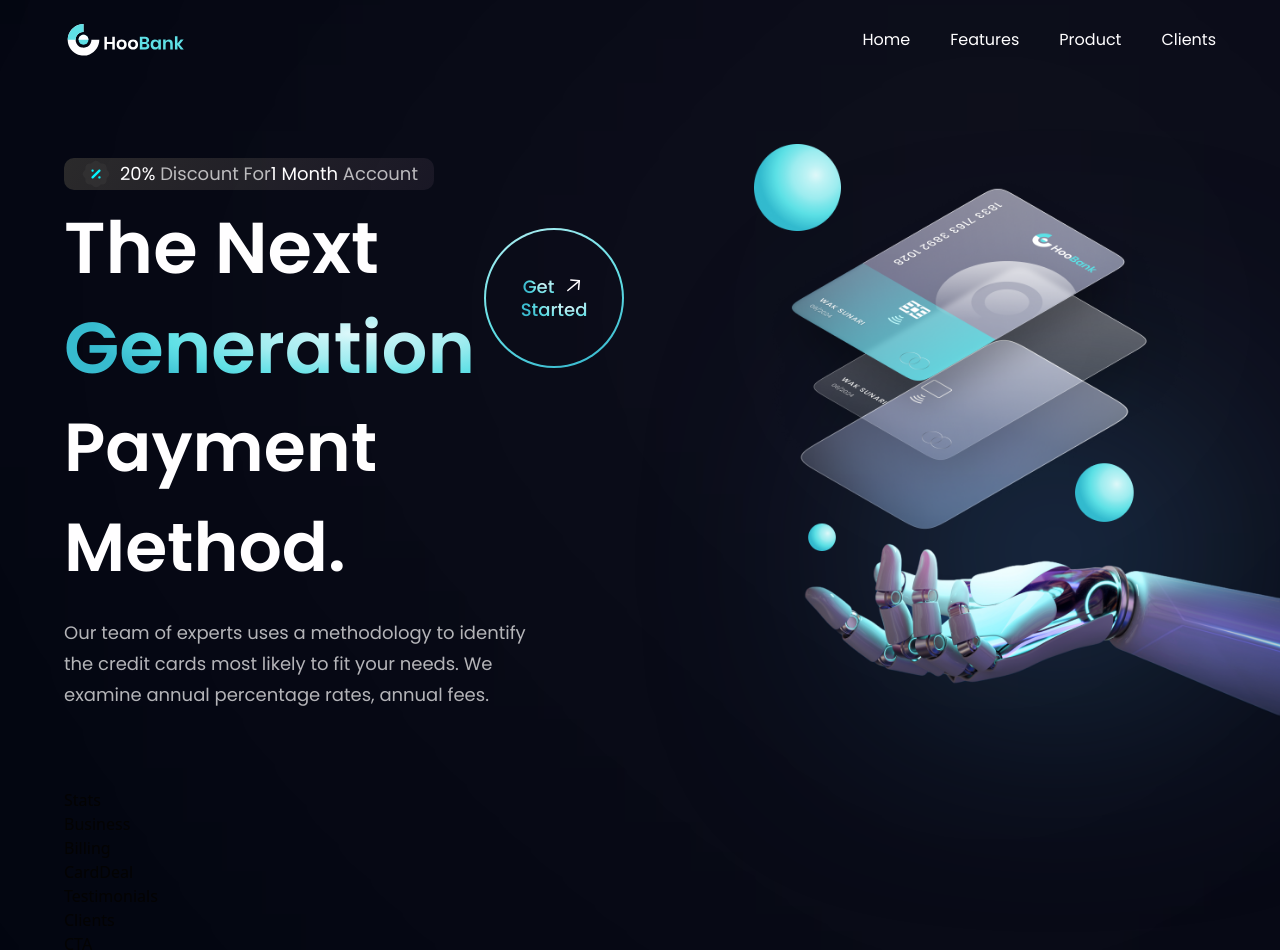
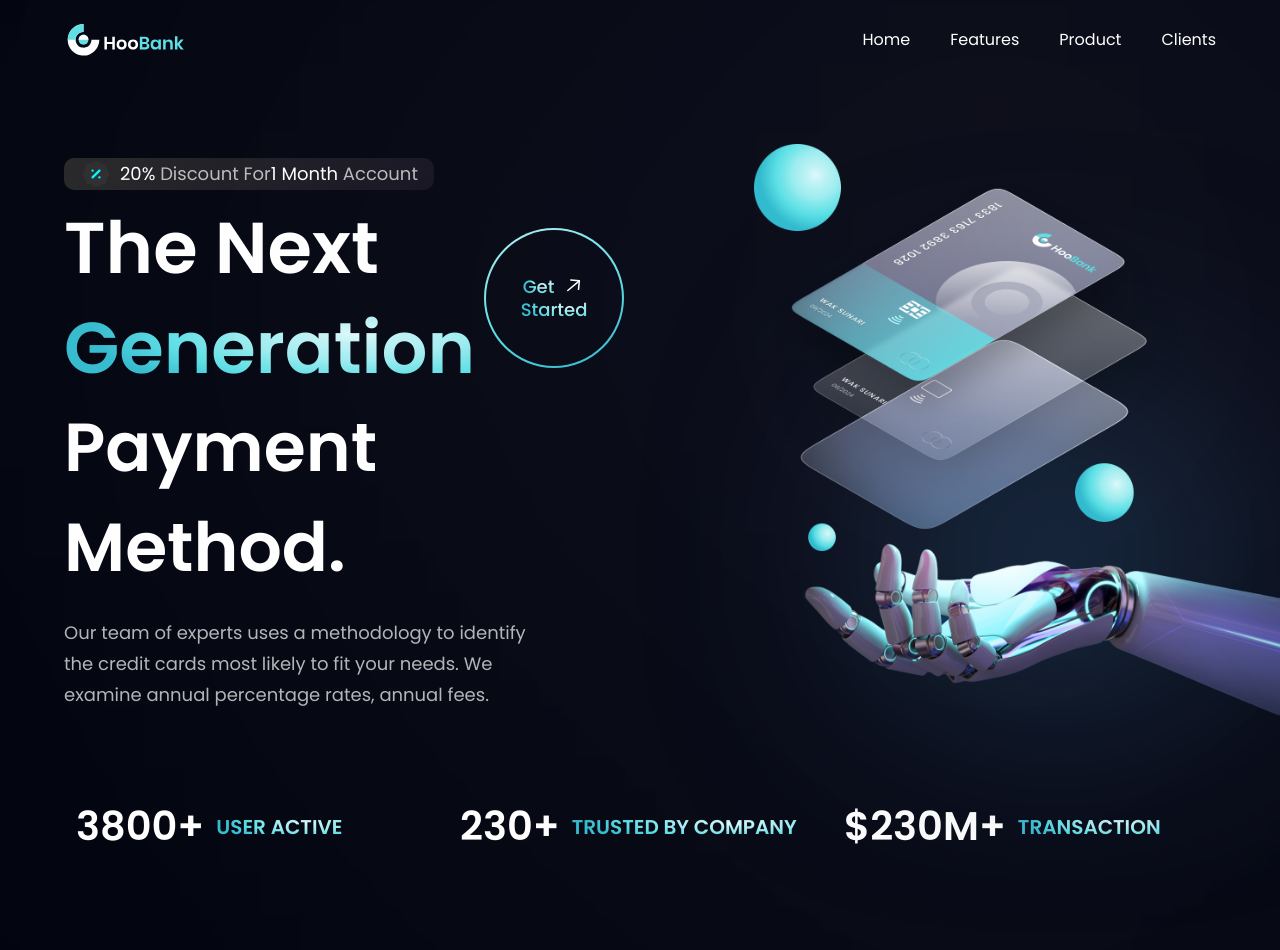
Before and after one commit to av-erencelik/modern_banking_app, a React (Vite) app: page / in a window 1280 px wide. Shown: the top 950 px of the page. Built offline with nearby package versions, Linux system fonts and the light colour scheme.

Commit message:
added stats component

```diff
--- a/src/components/Stats.jsx
+++ b/src/components/Stats.jsx
@@ -1,7 +1,23 @@
 import React from "react";
-
+import styles from "../style";
+import { stats } from "../constants";
 const Stats = () => {
-  return <div>Stats</div>;
+  return (
+    <section className={`${styles.flexCenter} flex-row flex-wrap sm:mb-20 mb-6`}>
+      {stats.map((stat) => {
+        return (
+          <div key={stat.id} className={` flex-1 flex justify-start items-center flex-row m-3`}>
+            <h4 className="font-poppins font-semibold xs:text-[40px] text-[30px] xs:leading-[53px] leading-[43px] text-white">
+              {stat.value}
+            </h4>
+            <p className="font-poppins font-semibold xs:text-[20px] text-[15px] xs:leading-[26px] leading-[21px] text-gradient uppercase ml-3">
+              {stat.title}
+            </p>
+          </div>
+        );
+      })}
+    </section>
+  );
 };
 
 export default Stats;
```
